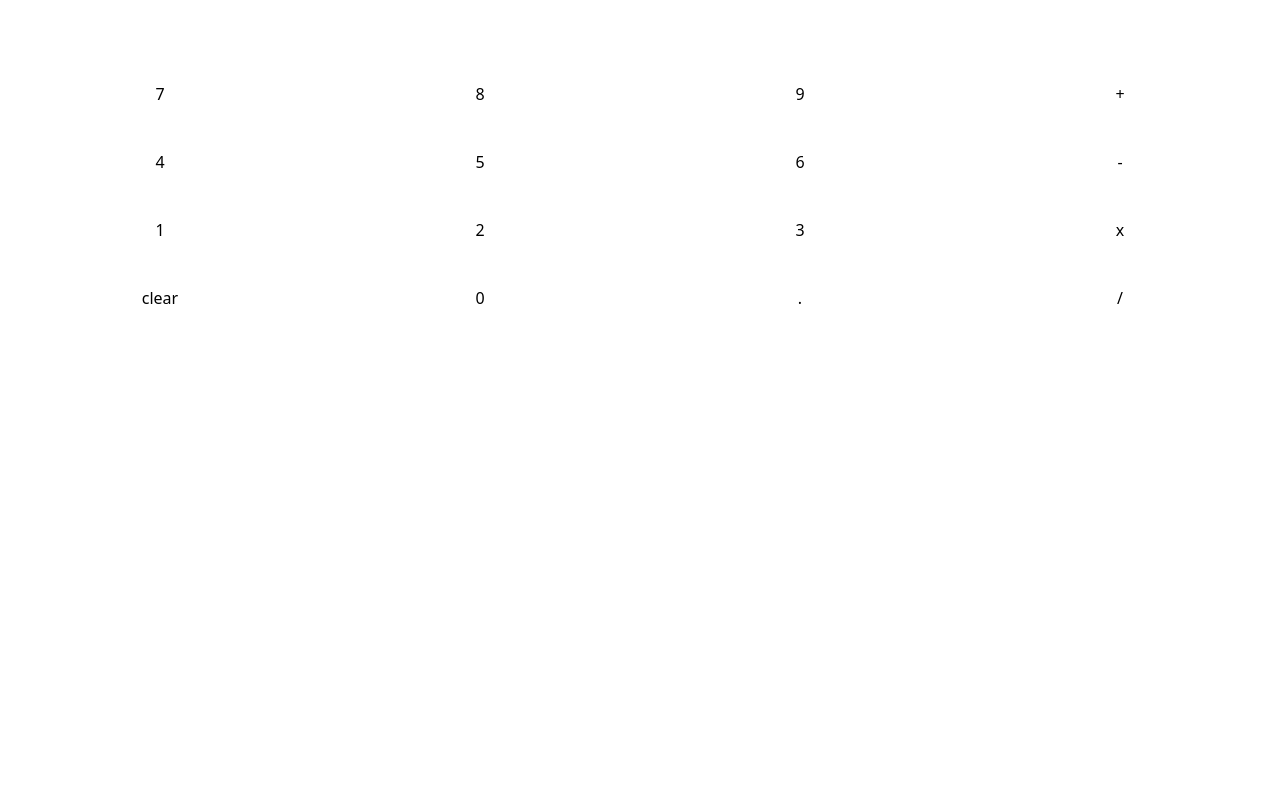
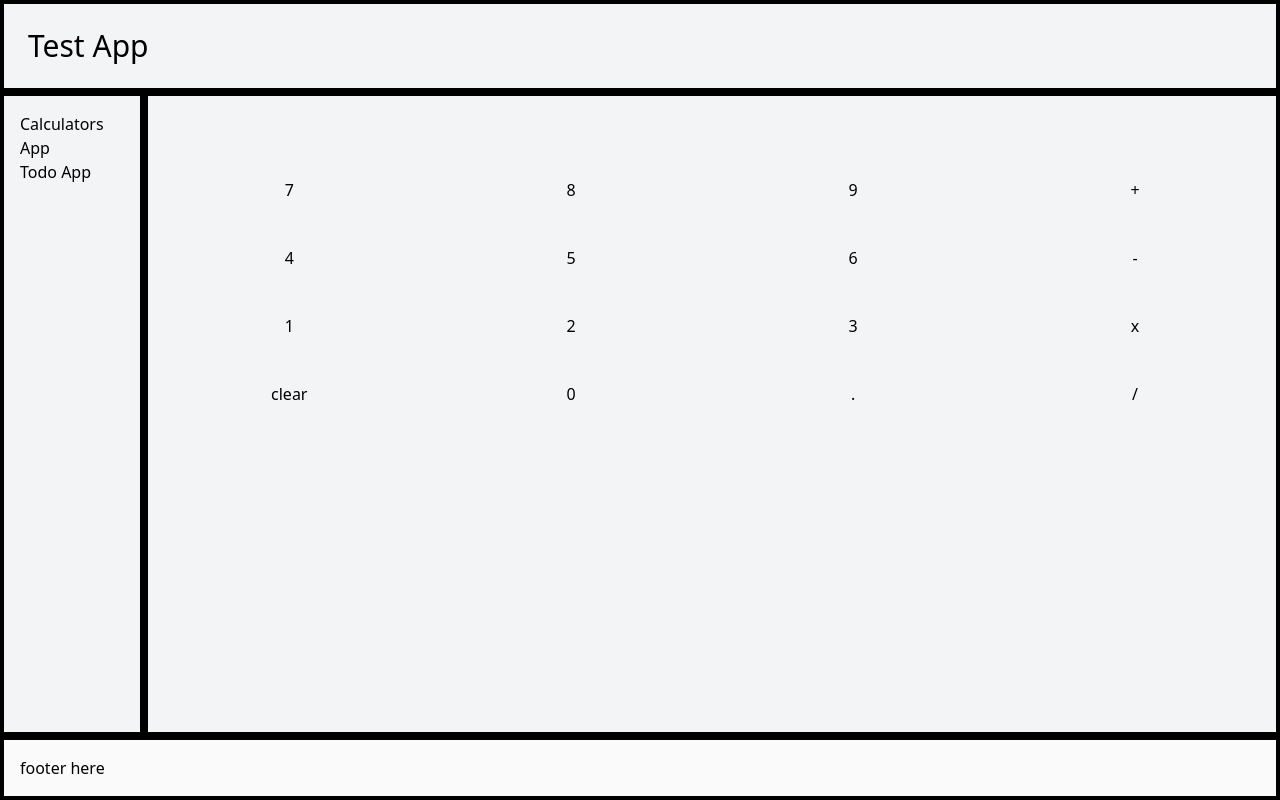
Before and after one commit to minihic/Learning-Svelte-Front-End-Project, a SvelteKit app: page /calculator in a window 1280 px wide. Built offline with nearby package versions, Linux system fonts and the light colour scheme.

Commit message:
amed header and nav into components

```diff
--- a/src/routes/+layout.svelte
+++ b/src/routes/+layout.svelte
@@ -1,5 +1,33 @@
 <script>
     import "../app.css";
+    import Header from "./Header.svelte";
+    import Navbar from "./Navbar.svelte";
 </script>
 
-  <slot />
+<div class="flex flex-col h-screen">
+
+  <Header/>
+
+  <div class="flex flex-grow justify-between w-screen">
+
+      <Navbar/>
+
+      <div id="content" class=" w-screen border-black border-4">
+          <slot />
+      </div>
+
+  </div>
+
+  <footer
+      class="footer bottom-0 p-4 bg-neutral-50 text-neutral-content border-black border-4"
+  >
+      <p>footer here</p>
+  </footer>
+
+</div>
+
+<style lang="postcss">
+  :global(html) {
+      background-color: theme(colors.gray.100);
+  }
+</style>
--- a/src/routes/+page.svelte
+++ /dev/null
@@ -1,27 +0,0 @@
-<div>
-    <header class="border-black border-4 w-screen ">
-        <h1 class="text-3xl">Header</h1>
-    </header>
-    <nav class="border-black border-4">
-        <div>
-            <a href="/calculator">Calculator App</a>
-        </div>
-        <div>
-            <a href="/todo">Todo App</a>
-        </div>
-    </nav>
-    <div id="content" class="border-black border-4">
-        <p>content here</p>
-    </div>
-    <footer class="border-black border-4">
-        <p>footer here</p>
-    </footer>
-</div>
-
-
-
-<style lang="postcss">
-    :global(html) {
-        background-color: theme(colors.gray.100);
-    }
-</style>
--- /dev/null
+++ b/src/routes/Header.svelte
@@ -0,0 +1,3 @@
+<header class="border-black border-4 p-6 w-screen">
+    <h1 class="text-3xl">Test App</h1>
+</header>
--- /dev/null
+++ b/src/routes/Navbar.svelte
@@ -0,0 +1,10 @@
+<nav class="flex flex-col left-0 p-4 border-black border-4">
+    <ul>
+        <li>
+            <a href="/calculator">Calculators App</a>
+        </li>
+        <li>
+            <a href="/todo">Todo App</a>
+        </li>
+    </ul>
+</nav>
```
